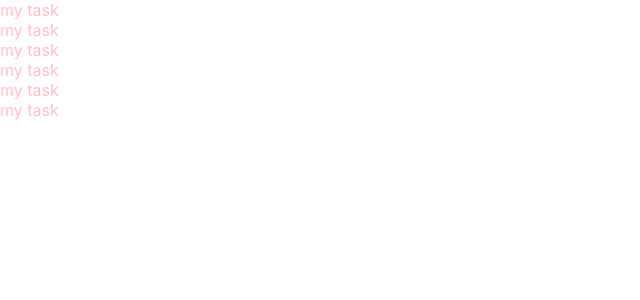
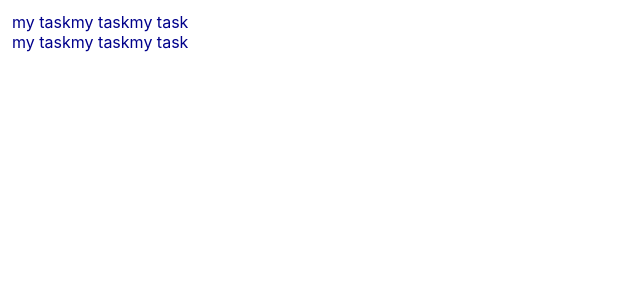
Before and after one commit to elegy00/task-list, a React (Create React App) app: page / in a window 1280 px wide. Shown: the top 300 px of the page, without its empty margins (0-640 px from the left). Built offline with nearby package versions, Linux system fonts and the light colour scheme; the HTML template or start-up script is replaced by a standard one.

Commit message:
Improve style

```diff
--- a/src/components/atoms/task/index.js
+++ b/src/components/atoms/task/index.js
@@ -3,11 +3,9 @@ import React from 'react';
 import styled from 'styled-components';
 
 
-const Div = styled.div`color: pink`;
+const Div = styled.div`color: darkblue`;
 
 class Task extends React.Component {
-
-
     render() {
         return (
             <Div className="task">
--- a/src/components/pages/dashboard/index.js
+++ b/src/components/pages/dashboard/index.js
@@ -1,17 +1,24 @@
 import React from 'react';
-import ReactDOM from 'react-dom';
+import styled from 'styled-components';
 
 import TaskList from '../../molecules/task-list';
 
 
+
+
+const DashboardDiv = styled.div`
+    display: flex;
+    flex-direction: row;
+    margin: 12px 12px`;
+
 class Dashboard extends React.Component {
     render() {
         return (
-            <div className="dashboard">
+            <DashboardDiv className="dashboard">
                 <TaskList></TaskList>
                 <TaskList></TaskList>
                 <TaskList></TaskList>
-            </div>
+            </DashboardDiv>
         );
     }
 }
```
Lines whose indentation alone changed are shown as unchanged.
